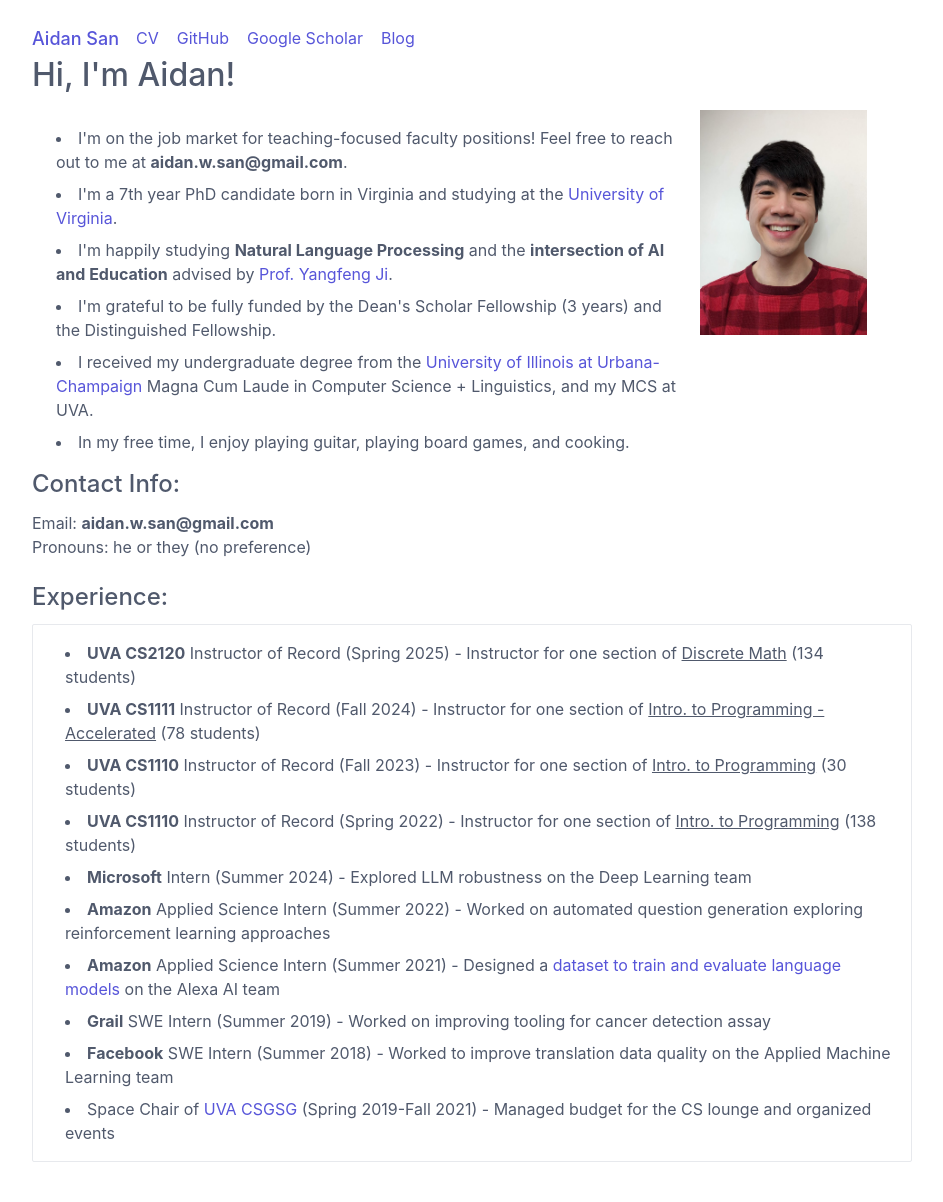
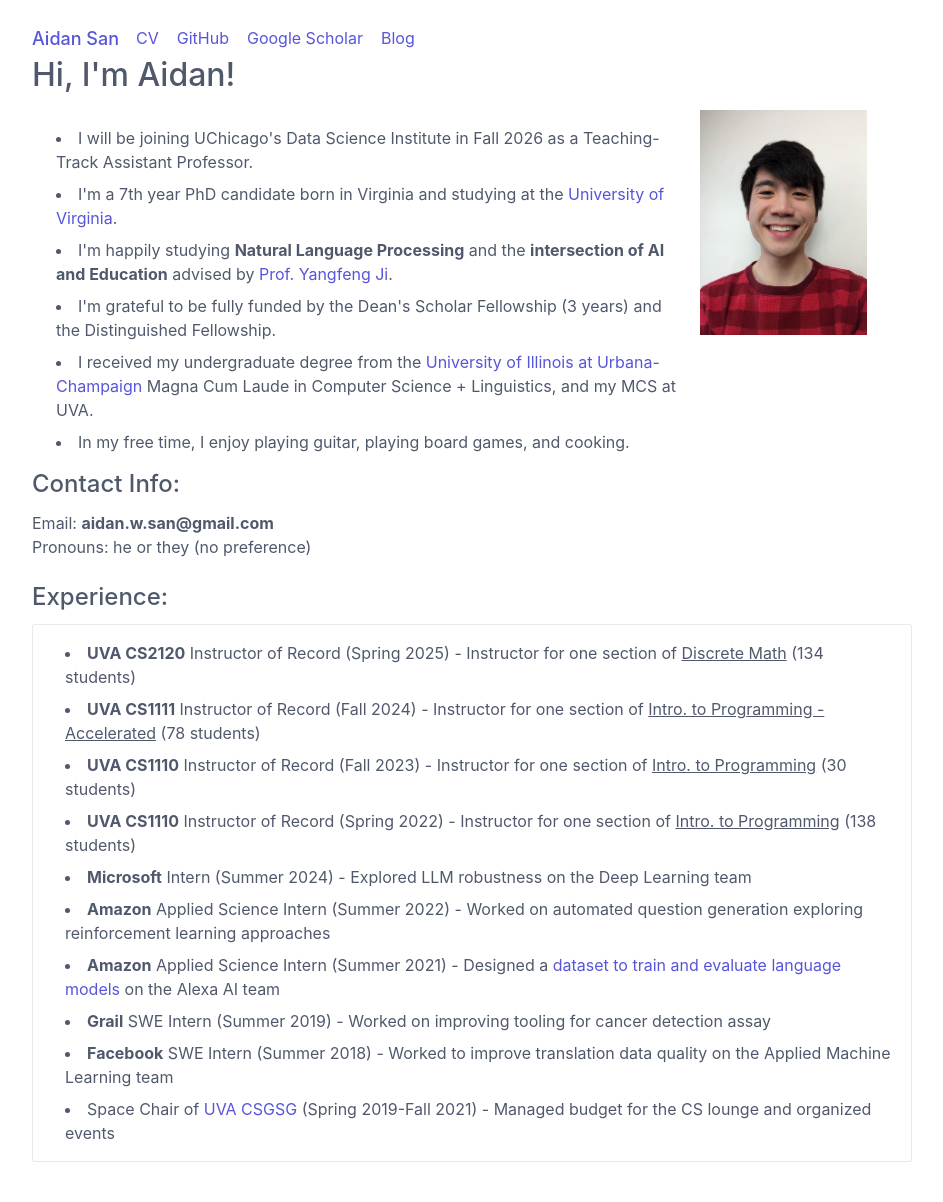
Before and after one commit to aidansan/aidansan.github.io, a Jekyll site: the page built from index.html, in a window 1280 px wide. Shown: the whole page, without its empty margins (168-1111 px from the left). Built offline with Jekyll 4.4.1, drawn with Linux system fonts in a browser that asks for light colours.

Commit message:
Update UChicago

```diff
--- a/index.html
+++ b/index.html
@@ -6,7 +6,7 @@ layout: default
 <div class="columns">
 <div class="column col-9">
 <ul>
-  <li>I'm on the job market for teaching-focused faculty positions! Feel free to reach out to me at <strong><span>aidan.w.san</span><span style="display: none;" aria-hidden="true">PLEASEIGNORETHISPART</span><span>@gmail.com</span></strong>.</li>
+  <li>I will be joining UChicago's <a=href="https://datascience.uchicago.edu/">Data Science Institute</a> in Fall 2026 as a Teaching-Track Assistant Professor.</li>
   <li>I'm a 7th year PhD candidate born in Virginia and studying at the <a href="https://engineering.virginia.edu/departments/computer-science">University of Virginia</a>.</li>
   <li>I'm happily studying <strong>Natural Language Processing</strong> and the <strong>intersection of AI and Education</strong> advised by <a href="http://yangfengji.net/">Prof. Yangfeng Ji</a>. </li>
   <li>I'm grateful to be fully funded by the Dean's Scholar Fellowship (3 years) and the Distinguished Fellowship.</li>
```
